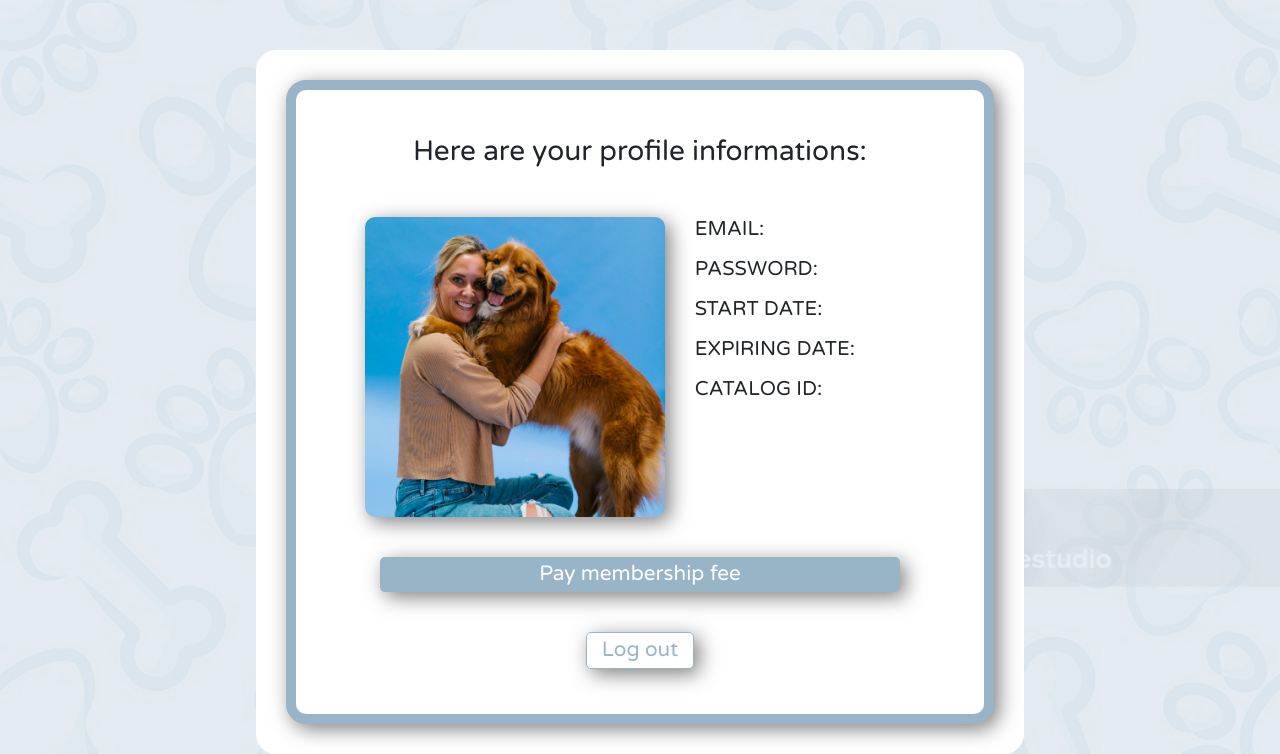
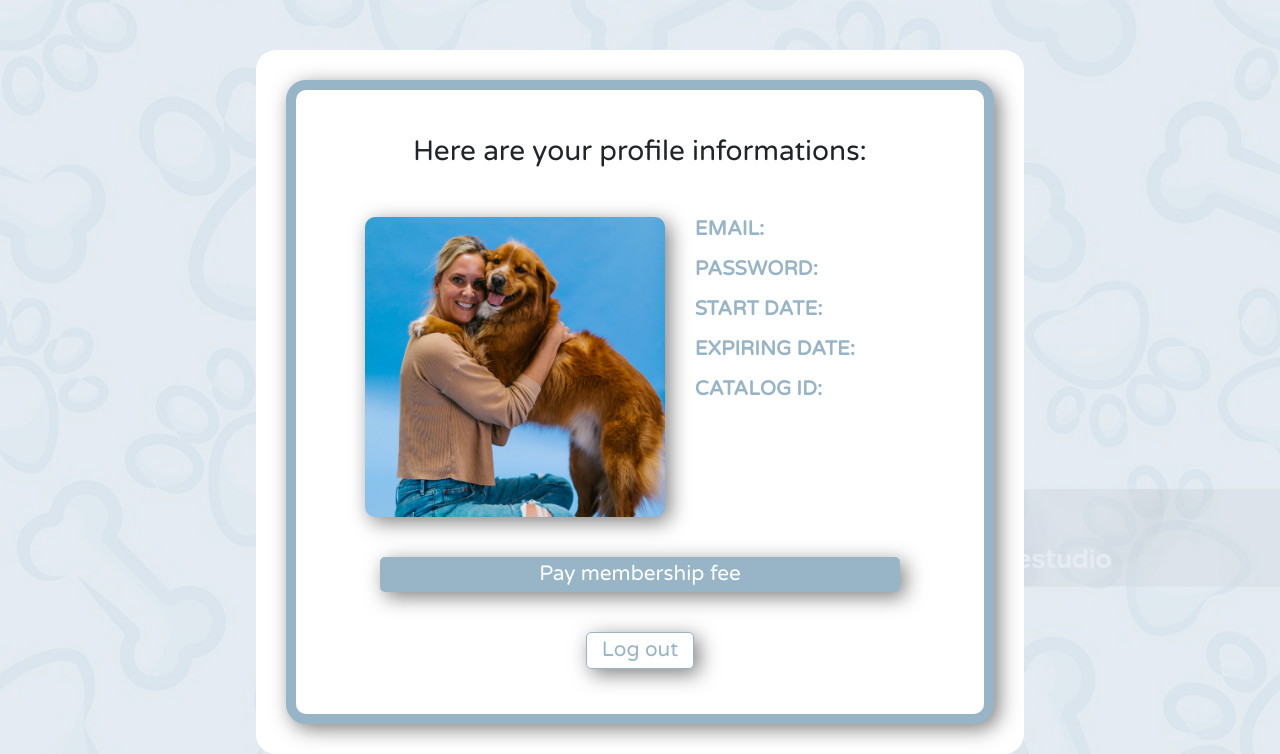
Before and after one commit to violetajosic/Healthy_Paws, a PHP site: page /profile.html in a window 1280 px wide. Shown: the part 76-830 px from the top of the page. Run offline with PHP 8.4, Linux system fonts and the light colour scheme; some web fonts are replaced.

Commit message:
izmenjen profil css

```diff
--- a/style/profile.css
+++ b/style/profile.css
@@ -53,6 +53,8 @@ div#profileCLID {
 }
 .profileInfo h5 {
     margin: 0;
+    color: #98b5c8;
+    font-weight: bold;
 }
 .profileInfoSpan {
     font-size: 18px;
```
